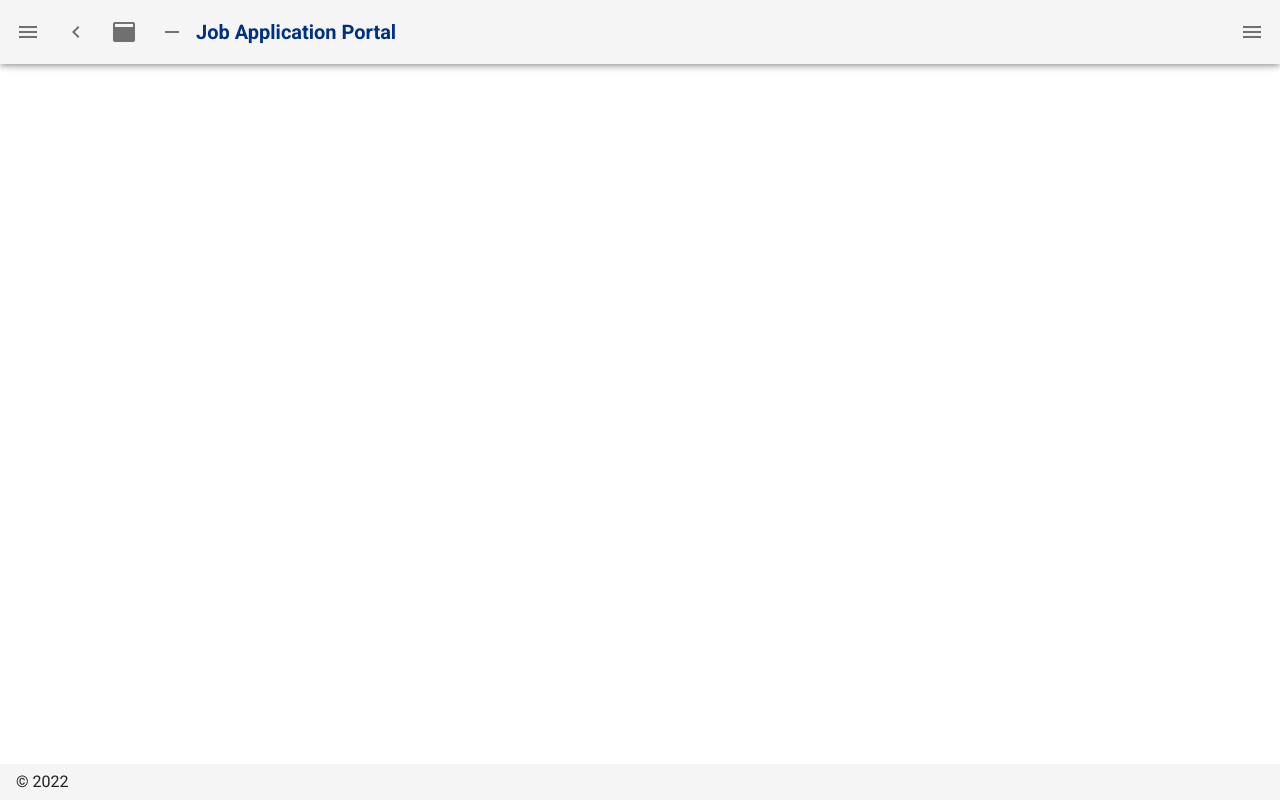
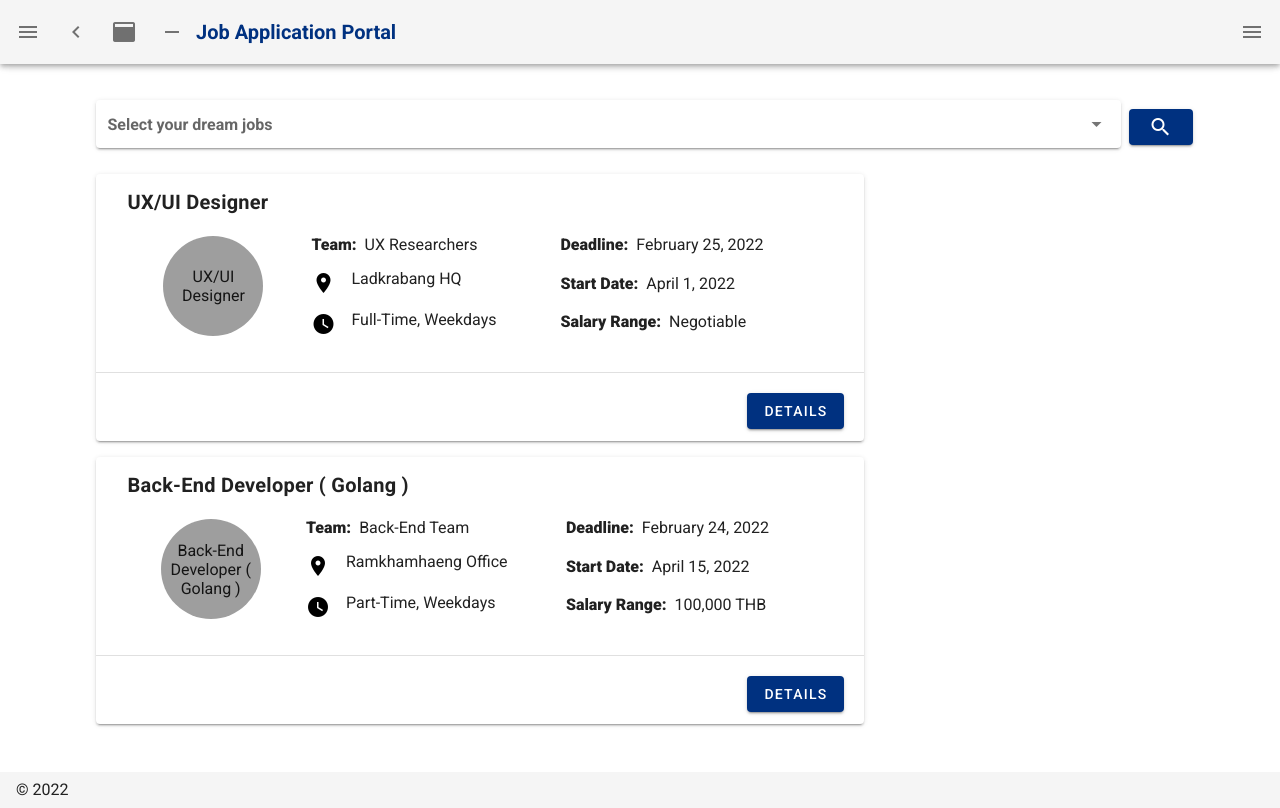
Before and after one commit to maeluenie/JAP, a Nuxt app: page /nocred1 in a window 1280 px wide. Built offline with nearby package versions, Linux system fonts and the light colour scheme.

Commit message:
Create nocred1.vue

```diff
--- /dev/null
+++ b/pages/nocred1.vue
@@ -0,0 +1,188 @@
+<template>
+  <!-- list_of_jobs page must have the consideration of roles to see -->
+
+  <div>
+    <v-container bg>
+      <v-layout
+        row
+        wrap
+        align-center
+        align-content-center
+        justify-center
+        class="mx-4"
+      >
+        <v-flex>
+          <!-- hide-selected is also a props to consider for UX -->
+          <v-combobox
+            v-model="selectedRole"
+            :items="job_role"
+            label="Select your dream jobs"
+            elevation-4
+            multiple
+            solo
+            persistent-hint
+            small-chips
+            class="mx-2 mt-6 font-weight-bold"
+            clearable
+          ></v-combobox>
+        </v-flex>
+        <v-btn @click="printSelect" color="primary darken-3" justify-center>
+          <v-icon> mdi-magnify </v-icon>
+        </v-btn>
+        <!-- v-btn above must include the feature to select the roles accordingly. -->
+      </v-layout>
+      <v-layout
+        row
+        wrap
+        align-content-space-around
+        justify-start
+        class="mx-2 my-2"
+      >
+        <!-- for the v-card, usage of <v-for> is considerable for repetitive display of cards -->
+        <v-card
+          class="ml-4 mb-4"
+          width="48rem"
+          nuxt
+          to="/nocred2"
+          hover
+          v-for="jobs in jobList"
+          :key="jobs.jobName"
+        >
+          <v-list-item>
+            <v-list-item-content>
+              <div class="text-h6 ml-4 font-weight-bold">{{ jobs.jobName }}</div>
+              <v-container bg>
+                <v-layout row justify-start class="py-2 px-4">
+                  <v-layout column align-content-start justify-start>
+                    <v-list-item-avatar class="text-p6" align="center" size="100px" color="light grey"
+                      ><div class="text-body-6"> {{ jobs.jobName }}</div></v-list-item-avatar
+                    ></v-layout
+                  >
+                  <v-layout
+                    column
+                    align-content-start
+                    justify-start
+                    class="mx-2"
+                  >
+                    <v-layout row class="my-2">
+                      <div class="font-weight-black">Team:</div>
+                      <div class="ml-2">{{jobs.teamName}}</div>
+                    </v-layout>
+                    <v-layout row class="my-2">
+                      <v-icon class="mr-2" color="black">mdi-map-marker</v-icon>
+                      <!-- <div class="font-weight-bold">Location:</div> -->
+                      <div class="ml-2">{{jobs.location}}</div> </v-layout
+                    ><v-layout row class="my-2">
+                      <v-icon class="mr-2" color="black">mdi-clock</v-icon>
+                      <!-- <div class="font-weight-bold">Team:</div> -->
+                      <div class="ml-2">{{jobs.workTime}}</div>
+                    </v-layout>
+                  </v-layout>
+                  <v-layout
+                    column
+                    align-content-start
+                    justify-start
+                    class="mx-2"
+                  >
+                    <v-layout row class="my-2">
+                      <div class="font-weight-black">Deadline:</div>
+                      <div class="ml-2">{{jobs.deadline}}</div>
+                    </v-layout>
+                    <v-layout row class="my-2">
+                      <div class="font-weight-black">Start Date:</div>
+                      <div class="ml-2">{{jobs.startDate}}</div>
+                    </v-layout>
+                    <v-layout row class="my-2">
+                      <div class="font-weight-black">Salary Range:</div>
+                      <div class="ml-2">{{jobs.salaryRange}}</div>
+                    </v-layout>
+                  </v-layout>
+                </v-layout>
+              </v-container>
+            </v-list-item-content>
+          </v-list-item>
+
+          <v-divider class="my-2"></v-divider>
+
+          <v-col class="text-right">
+            <!-- <v-btn
+              align="end"
+              outlined
+              color="primary darken-3"
+              class="mr-2"
+              nuxt to="/OPaddJob1"
+            >
+              this section must take users to job details page with details of that job + v-if "admin" role
+              APPLY
+            </v-btn>  -->
+            <v-btn
+              align="end"
+              color="primary darken-3"
+              hover
+              class="mr-2"
+              nuxt
+              to="/nocred2"
+            >
+              <!-- this application form url must include the job details -->
+              Details
+            </v-btn>
+          </v-col>
+        </v-card>
+      </v-layout>
+    </v-container>
+  </div>
+</template>
+
+<script>
+export default {
+  name: "List of Jobs Page",
+
+  data: () => ({
+    return: {
+      selectedRole: [],
+    },
+    job_role: [
+      // must be retrieved from the database via the API
+      "UX/UI Designer",
+      "DevOps",
+      "Cyber Security",
+      "Back-End Golang Developer",
+      "Front-End Developer",
+    ],
+    jobList: {
+      jobOverview1: {
+        // must link with the database through an API
+        jobID: 1111,
+        jobName: "UX/UI Designer",
+        teamName: "UX Researchers",
+        location: "Ladkrabang HQ",
+        workTime: "Full-Time, Weekdays",
+        deadline: "February 25, 2022",
+        startDate: "April 1, 2022",
+        salaryRange: "Negotiable",
+      },
+      jobOverview2: {
+        // must link with the database through an API
+        jobID: 1112,
+        jobName: "Back-End Developer ( Golang )",
+        teamName: "Back-End Team",
+        location: "Ramkhamhaeng Office",
+        workTime: "Part-Time, Weekdays",
+        deadline: "February 24, 2022",
+        startDate: "April 15, 2022",
+        salaryRange: "100,000 THB",
+      },
+    },
+  }),
+  watch: {
+    menu(val) {
+      val && setTimeout(() => (this.activePicker = "YEAR"));
+    },
+  },
+  methods: {
+    printSelect() {
+      console.log(this.selectedRole);
+    },
+  },
+};
+</script>
```
